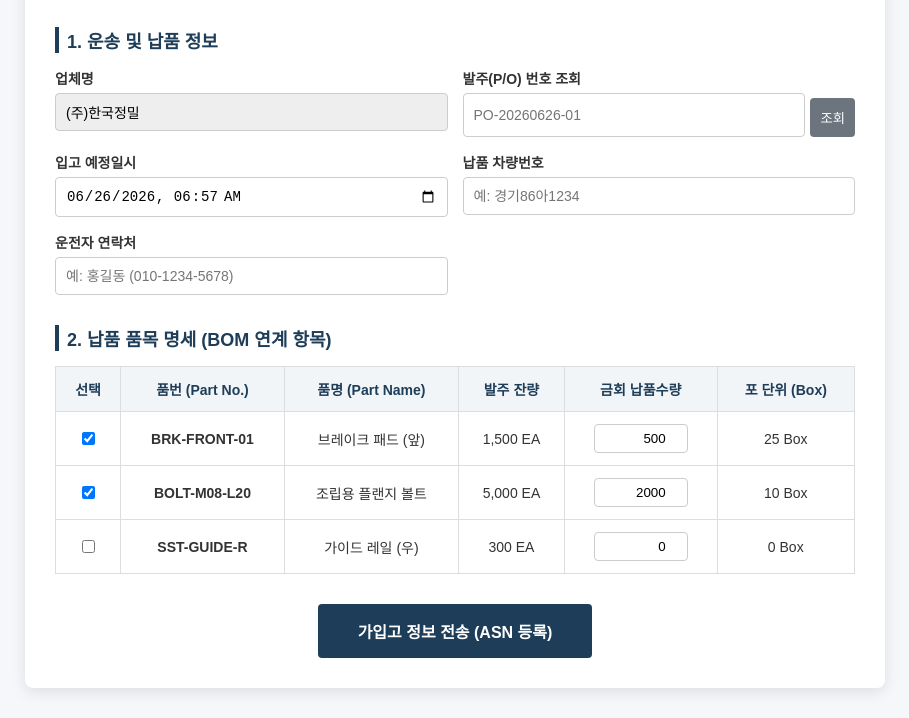
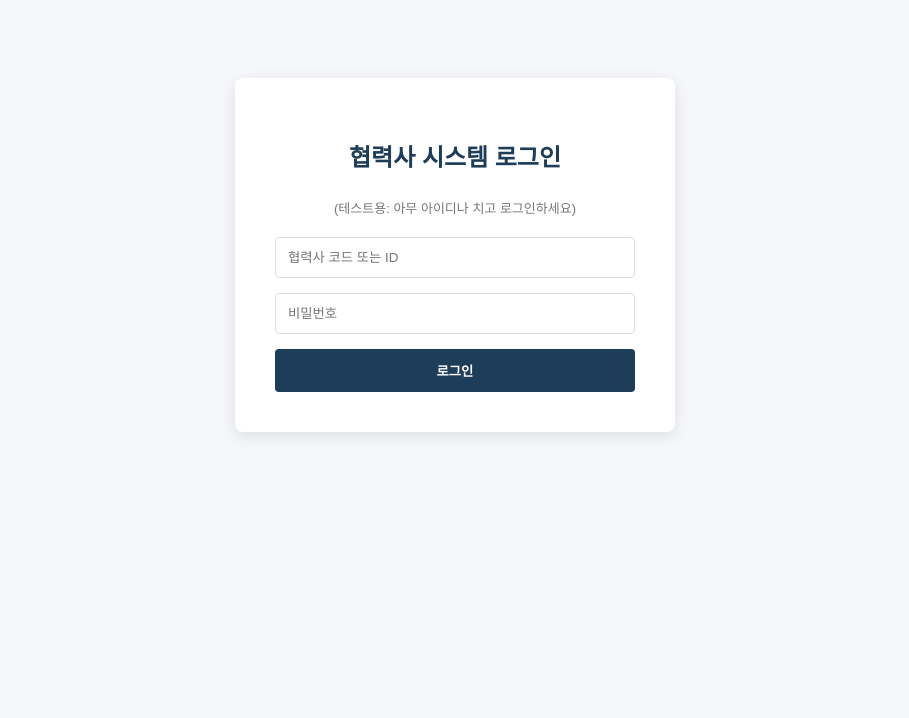
Before and after one commit to ayyam5670-coder/Ai_prompt_Test, a plain HTML site: page index.html in a window 1280 px wide. Shown: the part 145-863 px from the top of the page, without its empty margins (185-1094 px from the left). After the commit the page ends 800 px from the top, so only its background shows below. Drawn offline with Linux system fonts and the light colour scheme.

Commit message:
20260626 가입고 화면 테스트 2

```diff
--- a/index.html
+++ b/index.html
@@ -3,259 +3,242 @@
 <head>
     <meta charset="UTF-8">
     <meta name="viewport" content="width=device-width, initial-scale=1.0">
-    <title>협력사 가입고(ASN) 등록 시스템</title>
+    <title>협력사 가입고 시스템 (포탈)</title>
     <style>
         :root {
             --primary-color: #1e3d59;
             --secondary-color: #17b978;
+            --sidebar-width: 240px;
             --background-color: #f5f7fa;
-            --text-color: #333;
         }
 
         body {
-            font-family: 'Malgun Gothic', 'Apple SD Gothic Neo', sans-serif;
-            background-color: var(--background-color);
-            color: var(--text-color);
+            font-family: 'Malgun Gothic', sans-serif;
             margin: 0;
             padding: 0;
+            background-color: var(--background-color);
+            height: 100vh;
         }
 
-        .container {
-            max-width: 800px;
-            margin: 30px auto;
-            background: #fff;
-            padding: 30px;
+        /* 1. 로그인 화면 스타일 */
+        #loginWrapper {
+            display: flex;
+            justify-content: center;
+            align-items: center;
+            height: 100vh;
+        }
+
+        .login-box {
+            background: white;
+            padding: 40px;
             border-radius: 8px;
             box-shadow: 0 4px 15px rgba(0,0,0,0.1);
-        }
-
-        header {
-            text-align: center;
-            border-bottom: 2px solid var(--primary-color);
-            padding-bottom: 20px;
-            margin-bottom: 30px;
-        }
-
-        header h1 {
-            color: var(--primary-color);
-            margin: 0;
-            font-size: 24px;
-        }
-
-        header p {
-            color: #666;
-            margin: 5px 0 0 0;
-            font-size: 14px;
-        }
-
-        .section-title {
-            font-size: 18px;
-            font-weight: bold;
-            color: var(--primary-color);
-            margin-bottom: 15px;
-            border-left: 4px solid var(--primary-color);
-            padding-left: 8px;
-        }
-
-        .form-grid {
-            display: grid;
-            grid-template-columns: 1fr 1fr;
-            gap: 15px;
-            margin-bottom: 30px;
-        }
-
-        @media (max-width: 600px) {
-            .form-grid { grid-template-columns: 1fr; }
-        }
-
-        .form-group {
-            display: flex;
-            flex-direction: column;
-        }
-
-        .form-group label {
-            font-size: 14px;
-            margin-bottom: 5px;
-            font-weight: bold;
-        }
-
-        .form-group input, .form-group select {
-            padding: 10px;
-            border: 1px solid #ccc;
-            border-radius: 4px;
-            font-size: 14px;
-        }
-
-        .form-group input:focus {
-            border-color: var(--primary-color);
-            outline: none;
-        }
-
-        /* 자재 품목 테이블 스타일 */
-        .table-container {
-            overflow-x: auto;
-            margin-bottom: 30px;
-        }
-
-        table {
             width: 100%;
-            border-collapse: collapse;
-            min-width: 600px;
-        }
-
-        th, td {
-            border: 1px solid #ddd;
-            padding: 12px;
-            text-align: center;
-            font-size: 14px;
-        }
-
-        th {
-            background-color: #f2f5f8;
-            color: var(--primary-color);
-            font-weight: bold;
-        }
-
-        .qty-input {
-            width: 80px;
-            padding: 6px;
-            text-align: right;
-            border: 1px solid #ccc;
-            border-radius: 4px;
-        }
-
-        .btn-container {
+            max-width: 360px;
             text-align: center;
         }
 
-        .btn-submit {
+        .login-box h2 { color: var(--primary-color); margin-bottom: 25px; }
+        .login-input { width: 100%; padding: 12px; margin-bottom: 15px; border: 1px solid #ddd; border-radius: 4px; box-sizing: border-box; }
+        .btn-login { width: 100%; padding: 12px; background: var(--primary-color); color: white; border: none; border-radius: 4px; font-weight: bold; cursor: pointer; }
+
+        /* 2. 메인 시스템 레이아웃 (로그인 후 표시) */
+        #mainContainer {
+            display: none; /* 초기에는 숨김 */
+            height: 100vh;
+        }
+
+        /* 왼쪽 사이드바 메뉴 */
+        .sidebar {
+            width: var(--sidebar-width);
             background-color: var(--primary-color);
             color: white;
-            border: none;
-            padding: 15px 40px;
-            font-size: 16px;
-            font-weight: bold;
-            border-radius: 4px;
-            cursor: pointer;
-            transition: background 0.2s;
+            position: fixed;
+            top: 0;
+            bottom: 0;
+            left: 0;
+            padding-top: 20px;
         }
 
-        .btn-submit:hover {
-            background-color: #13293d;
+        .sidebar .logo {
+            text-align: center;
+            padding: 10px 0 20px 0;
+            font-size: 18px;
+            font-weight: bold;
+            border-bottom: 1px solid #2a5275;
         }
 
-        .btn-search {
-            background-color: #6c757d;
-            color: white;
-            border: none;
-            padding: 10px;
-            border-radius: 4px;
+        .menu-group { padding: 15px 0 0 15px; }
+        .menu-title { font-size: 13px; color: #8baac7; font-weight: bold; margin-bottom: 10px; }
+        .menu-item {
+            padding: 10px 15px;
+            color: #e0e0e0;
             cursor: pointer;
-            margin-top: 5px;
+            text-decoration: none;
+            display: block;
+            border-radius: 4px 0 0 4px;
         }
+        .menu-item:hover, .menu-item.active { background-color: #2a5275; color: white; font-weight: bold; }
+
+        /* 오른쪽 메인 콘텐츠 영역 */
+        .content {
+            margin-left: var(--sidebar-width);
+            padding: 30px;
+            box-sizing: border-box;
+            height: 100%;
+            overflow-y: auto;
+        }
+
+        .page-panel { display: none; background: white; padding: 30px; border-radius: 8px; box-shadow: 0 2px 10px rgba(0,0,0,0.05); }
+        .page-panel.active { display: block; }
+
+        /* 폼 & 테이블 공통 공통 스타일 */
+        .section-title { font-size: 18px; font-weight: bold; color: var(--primary-color); margin-bottom: 15px; border-left: 4px solid var(--primary-color); padding-left: 8px; }
+        .form-grid { display: grid; grid-template-columns: 1fr 1fr; gap: 15px; margin-bottom: 20px; }
+        .form-group { display: flex; flex-direction: column; }
+        .form-group label { font-size: 14px; margin-bottom: 5px; font-weight: bold; }
+        .form-group input { padding: 10px; border: 1px solid #ccc; border-radius: 4px; }
+        table { width: 100%; border-collapse: collapse; margin-top: 15px; }
+        th, td { border: 1px solid #ddd; padding: 12px; text-align: center; font-size: 14px; }
+        th { background-color: #f2f5f8; color: var(--primary-color); }
+        .btn-submit { background-color: var(--primary-color); color: white; border: none; padding: 12px 30px; font-size: 15px; font-weight: bold; border-radius: 4px; cursor: pointer; }
+
+        /* 입고상태 라벨 */
+        .status-badge { padding: 4px 8px; border-radius: 4px; font-size: 12px; font-weight: bold; }
+        .status-ready { background-color: #ffeeba; color: #856404; }
+        .status-complete { background-color: #d4edda; color: #155724; }
     </style>
 </head>
 <body>
 
-<div class="container">
-    <header>
-        <h1>협력사 자재 가입고(ASN) 등록</h1>
-        <p>자동차부품회사 납품 전, 사전 입고 정보를 입력해 주세요.</p>
-    </header>
+<div id="loginWrapper">
+    <div class="login-box">
+        <h2>협력사 시스템 로그인</h2>
+        <p style="font-size: 13px; color: #777; margin-bottom: 20px;">(테스트용: 아무 아이디나 치고 로그인하세요)</p>
+        <input type="text" id="userId" class="login-input" placeholder="협력사 코드 또는 ID">
+        <input type="password" id="userPw" class="login-input" placeholder="비밀번호">
+        <button class="btn-login" onclick="handleLogin()">로그인</button>
+    </div>
+</div>
 
-    <form id="asnForm" onsubmit="submitForm(event)">
-        <div class="section-title">1. 운송 및 납품 정보</div>
-        <div class="form-grid">
-            <div class="form-group">
-                <label for="vendorName">업체명</label>
-                <input type="text" id="vendorName" value="(주)한국정밀" readonly style="background:#eee;">
-            </div>
-            <div class="form-group">
-                <label for="poNumber">발주(P/O) 번호 조회</label>
-                <div style="display: flex; gap: 5px;">
-                    <input type="text" id="poNumber" placeholder="PO-20260626-01" style="flex: 1;">
-                    <button type="button" class="btn-search" onclick="alert('발주서 정보를 동기화했습니다.')">조회</button>
-                </div>
-            </div>
-            <div class="form-group">
-                <label for="deliveryDate">입고 예정일시</label>
-                <input type="datetime-local" id="deliveryDate" required>
-            </div>
-            <div class="form-group">
-                <label for="carNumber">납품 차량번호</label>
-                <input type="text" id="carNumber" placeholder="예: 경기86아1234" required>
-            </div>
-            <div class="form-group">
-                <label for="driverName">운전자 연락처</label>
-                <input type="text" id="driverName" placeholder="예: 홍길동 (010-1234-5678)">
-            </div>
+<div id="mainContainer">
+    <div class="sidebar">
+        <div class="logo">🚗 자재관리 포탈</div>
+
+        <div class="menu-group">
+            <div class="menu-title">📦 가입고 관리</div>
+            <div id="menuRegister" class="menu-item active" onclick="switchPage('register')">ㆍ가입고 등록</div>
+            <div id="menuHistory" class="menu-item" onclick="switchPage('history')">ㆍ가입고 내역</div>
         </div>
 
-        <div class="section-title">2. 납품 품목 명세 (BOM 연계 항목)</div>
-        <div class="table-container">
+        <div class="menu-group" style="position: absolute; bottom: 20px; width: 100%;">
+            <div class="menu-item" onclick="handleLogout()" style="color: #ff6b6b;">🔒 로그아웃</div>
+        </div>
+    </div>
+
+    <div class="content">
+
+        <div id="pageRegister" class="page-panel active">
+            <div class="section-title">가입고(ASN) 등록</div>
+            <form onsubmit="alert('가입고 정보가 전송되었습니다. 내역 탭에서 확인하세요.'); switchPage('history'); return false;">
+                <div class="form-grid">
+                    <div class="form-group"><label>업체명</label><input type="text" value="(주)한국정밀" readonly style="background:#eee;"></div>
+                    <div class="form-group"><label>입고 예정일시</label><input type="datetime-local" id="devDate" required></div>
+                    <div class="form-group"><label>납품 차량번호</label><input type="text" placeholder="경기86아1234" required></div>
+                    <div class="form-group"><label>운전자 연락처</label><input type="text" placeholder="홍길동 (010-1234-5678)"></div>
+                </div>
+
+                <h3 style="font-size: 15px; margin-top:20px;">납품 품목 선택</h3>
+                <table>
+                    <thead>
+                        <tr><th>선택</th><th>품번</th><th>품명</th><th>금회 납품수량</th></tr>
+                    </thead>
+                    <tbody>
+                        <tr><td><input type="checkbox" checked></td><td>BRK-FRONT-01</td><td>브레이크 패드 (앞)</td><td><input type="number" value="500" style="width:70px; text-align:right;"></td></tr>
+                        <tr><td><input type="checkbox" checked></td><td>BOLT-M08-L20</td><td>조립용 플랜지 볼트</td><td><input type="number" value="2000" style="width:70px; text-align:right;"></td></tr>
+                    </tbody>
+                </table>
+                <div style="text-align: center; margin-top: 25px;">
+                    <button type="submit" class="btn-submit">가입고 정보 등록</button>
+                </div>
+            </form>
+        </div>
+
+        <div id="pageHistory" class="page-panel">
+            <div class="section-title">가입고 등록 내역 현황</div>
+            <p style="font-size: 14px; color: #666;">우리 회사에서 등록한 사전 입고 신청 목록과 내부 MES 입고 처리 상태입니다.</p>
+
             <table>
                 <thead>
                     <tr>
-                        <th>선택</th>
-                        <th>품번 (Part No.)</th>
-                        <th>품명 (Part Name)</th>
-                        <th>발주 잔량</th>
-                        <th>금회 납품수량</th>
-                        <th>포 단위 (Box)</th>
+                        <th>등록일자</th>
+                        <th>입고예정일</th>
+                        <th>차량번호</th>
+                        <th>품목건수</th>
+                        <th>총 수량</th>
+                        <th>진행 상태</th>
                     </tr>
                 </thead>
                 <tbody>
                     <tr>
-                        <td><input type="checkbox" checked></td>
-                        <td><strong>BRK-FRONT-01</strong></td>
-                        <td>브레이크 패드 (앞)</td>
-                        <td>1,500 EA</td>
-                        <td><input type="number" class="qty-input" value="500"></td>
-                        <td>25 Box</td>
+                        <td>2026-06-26</td>
+                        <td>2026-06-26 17:00</td>
+                        <td>경기86아1234</td>
+                        <td>2건</td>
+                        <td>2,500</td>
+                        <td><span class="status-badge status-ready">대기 (정문미통과)</span></td>
                     </tr>
                     <tr>
-                        <td><input type="checkbox" checked></td>
-                        <td><strong>BOLT-M08-L20</strong></td>
-                        <td>조립용 플랜지 볼트</td>
-                        <td>5,000 EA</td>
-                        <td><input type="number" class="qty-input" value="2000"></td>
-                        <td>10 Box</td>
-                    </tr>
-                    <tr>
-                        <td><input type="checkbox"></td>
-                        <td><strong>SST-GUIDE-R</strong></td>
-                        <td>가이드 레일 (우)</td>
-                        <td>300 EA</td>
-                        <td><input type="number" class="qty-input" value="0"></td>
-                        <td>0 Box</td>
+                        <td>2026-06-25</td>
+                        <td>2026-06-25 10:30</td>
+                        <td>서울12가5678</td>
+                        <td>1건</td>
+                        <td>1,000</td>
+                        <td><span class="status-badge status-complete">입고완료 (MES반영)</span></td>
                     </tr>
                 </tbody>
             </table>
         </div>
 
-        <div class="btn-container">
-            <button type="submit" class="btn-submit">가입고 정보 전송 (ASN 등록)</button>
-        </div>
-    </form>
+    </div>
 </div>
 
 <script>
-    // 오늘 날짜 및 시간 기본값 세팅
-    const now = new Date();
-    now.setMinutes(now.getMinutes() - now.getTimezoneOffset());
-    document.getElementById('deliveryDate').value = now.toISOString().slice(0,16);
+    // 1. 로그인 처리 함수 (시뮬레이션)
+    function handleLogin() {
+        const id = document.getElementById('userId').value;
+        if(!id) { alert('아이디를 입력해주세요.'); return; }
 
-    function submitForm(event) {
-        event.preventDefault();
+        // 로그인 창 숨기고 메인 시스템 보여주기
+        document.getElementById('loginWrapper').style.display = 'none';
+        document.getElementById('mainContainer').style.display = 'flex';
 
-        // 실제 현업 프로세스 안내
-        alert(
-            "가입고(ASN) 등록이 완료되었습니다!\n\n" +
-            "[MES 연계 프로세스 시나리오]\n" +
-            "1. 외부 업체가 입력한 이 데이터가 내부 MSSQL DB의 '가입고 임시 테이블(INTERFACE)'로 전송됩니다.\n" +
-            "2. 내부 자재과 담당자 MES 화면에 '가입고 현황'으로 실시간 팝업이 뜹니다.\n" +
-            "3. 차량이 정문에 도착하면 바코드를 스캔하여 '실제 입고(정입고)' 처리로 전환됩니다."
-        );
+        // 오늘 날짜 세팅
+        document.getElementById('devDate').value = new Date().toISOString().slice(0,16);
+    }
+
+    // 2. 로그아웃 처리 함수
+    function handleLogout() {
+        document.getElementById('mainContainer').style.display = 'none';
+        document.getElementById('loginWrapper').style.display = 'flex';
+    }
+
+    // 3. 사이드바 메뉴 전환 함수
+    function switchPage(pageType) {
+        // 모든 페이지와 메뉴 초기화
+        document.getElementById('pageRegister').classList.remove('active');
+        document.getElementById('pageHistory').classList.remove('active');
+        document.getElementById('menuRegister').classList.remove('active');
+        document.getElementById('menuHistory').classList.remove('active');
+
+        // 선택한 페이지 활성화
+        if(pageType === 'register') {
+            document.getElementById('pageRegister').classList.add('active');
+            document.getElementById('menuRegister').classList.add('active');
+        } else if(pageType === 'history') {
+            document.getElementById('pageHistory').classList.add('active');
+            document.getElementById('menuHistory').classList.add('active');
+        }
     }
 </script>
 
```
